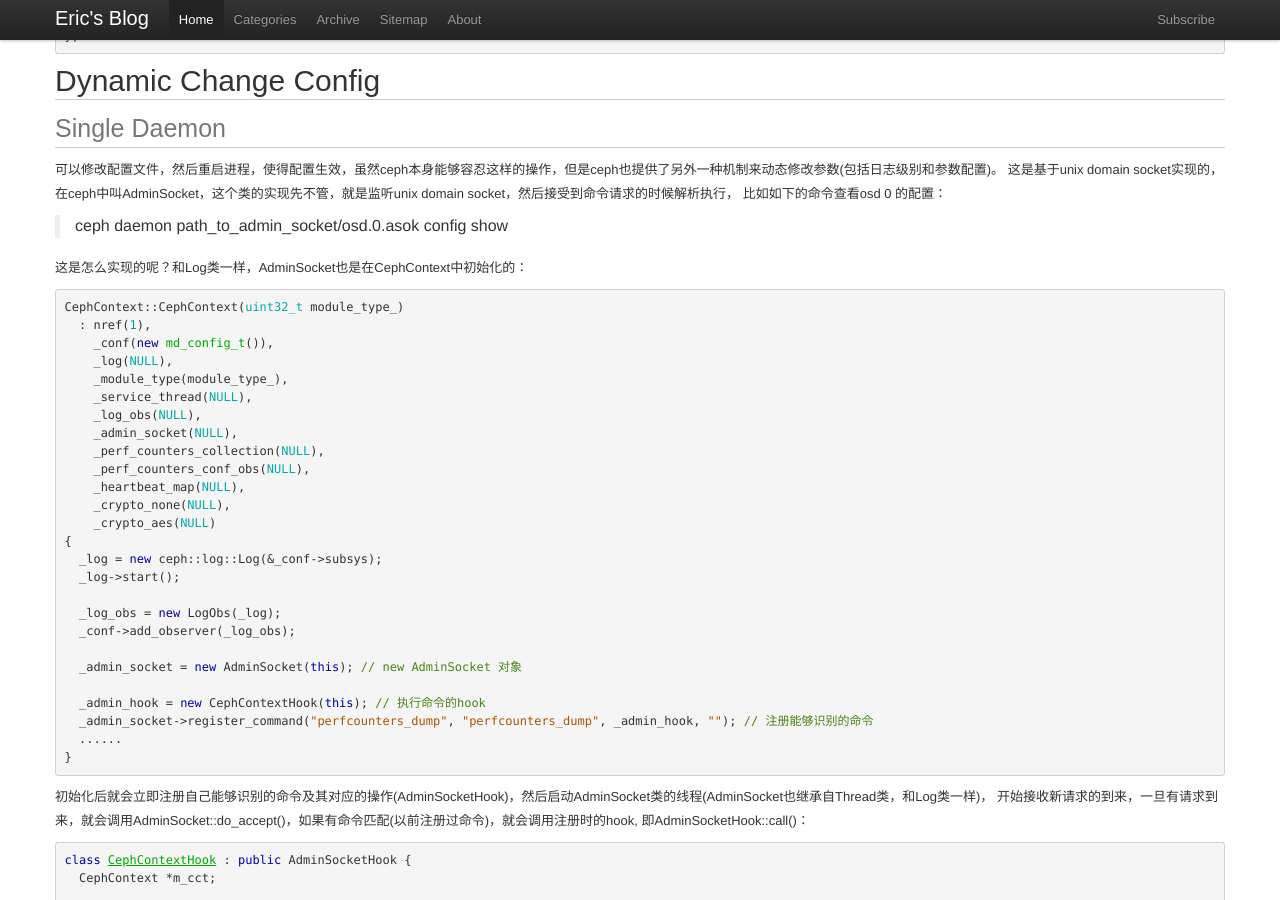
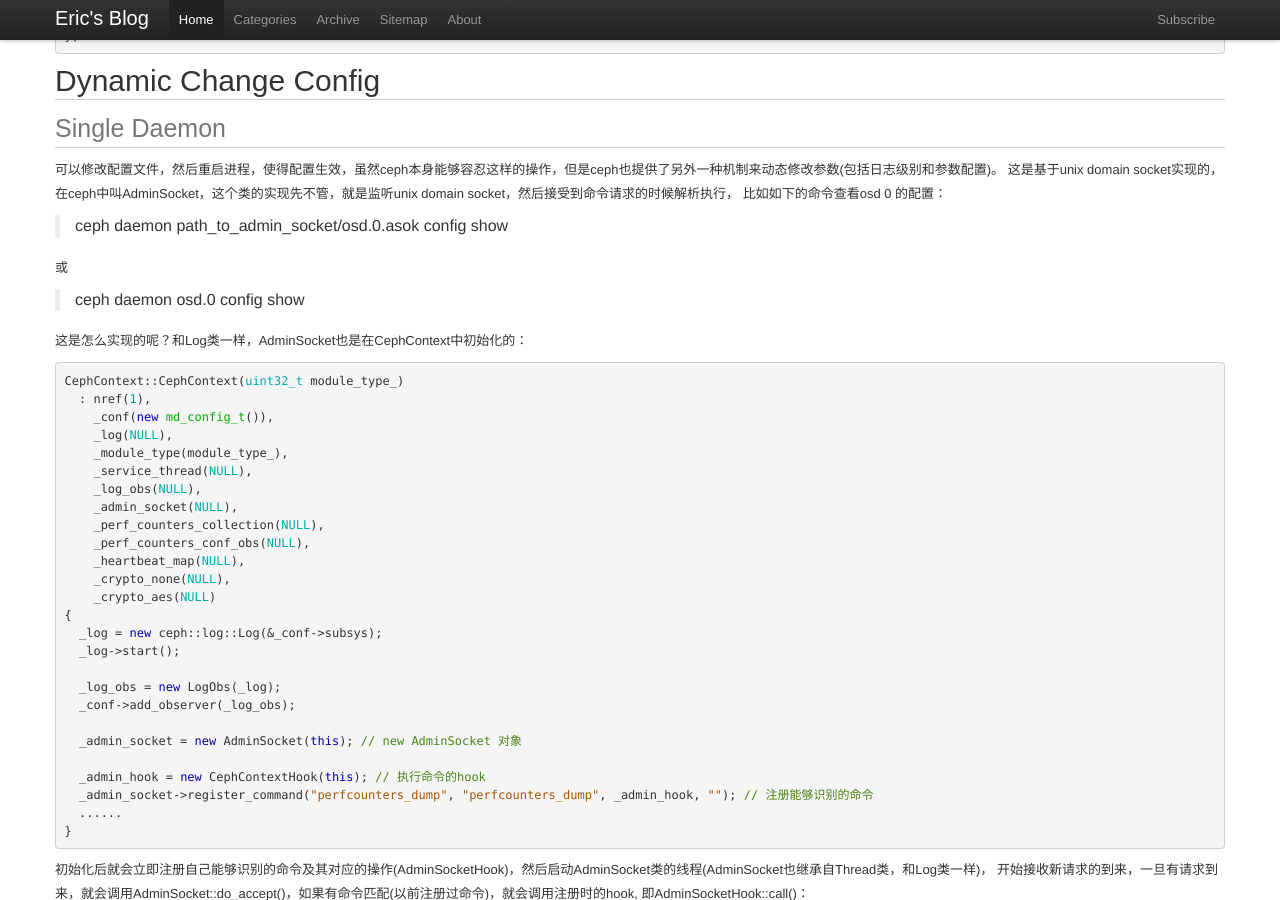
Before and after one commit to wjin/blog, a Jekyll site: the page built from _posts/2015-11-22-ceph-dynamic-log-option-mechanism.md, in a window 1280 px wide and 900 px high, scrolled down 9415 px. Built offline with Jekyll 4.4.1, drawn with Linux system fonts in a browser that asks for light colours; some web fonts are replaced; Markdown is read by kramdown in place of the engine named in the settings; comment, search, counter and statistics services are not loaded.

Commit message:
fix ceph command
Signed-off-by: Wei Jin <wjin.cn@gmail.com>

````diff
--- a/_posts/2015-11-22-ceph-dynamic-log-option-mechanism.md
+++ b/_posts/2015-11-22-ceph-dynamic-log-option-mechanism.md
@@ -548,6 +548,10 @@ struct Entry {
 
 > ceph daemon path\_to\_admin\_socket/osd.0.asok config show
 
+或
+
+> ceph daemon osd.0 config show
+
 这是怎么实现的呢？和Log类一样，AdminSocket也是在CephContext中初始化的：
 
 ```cpp
````
